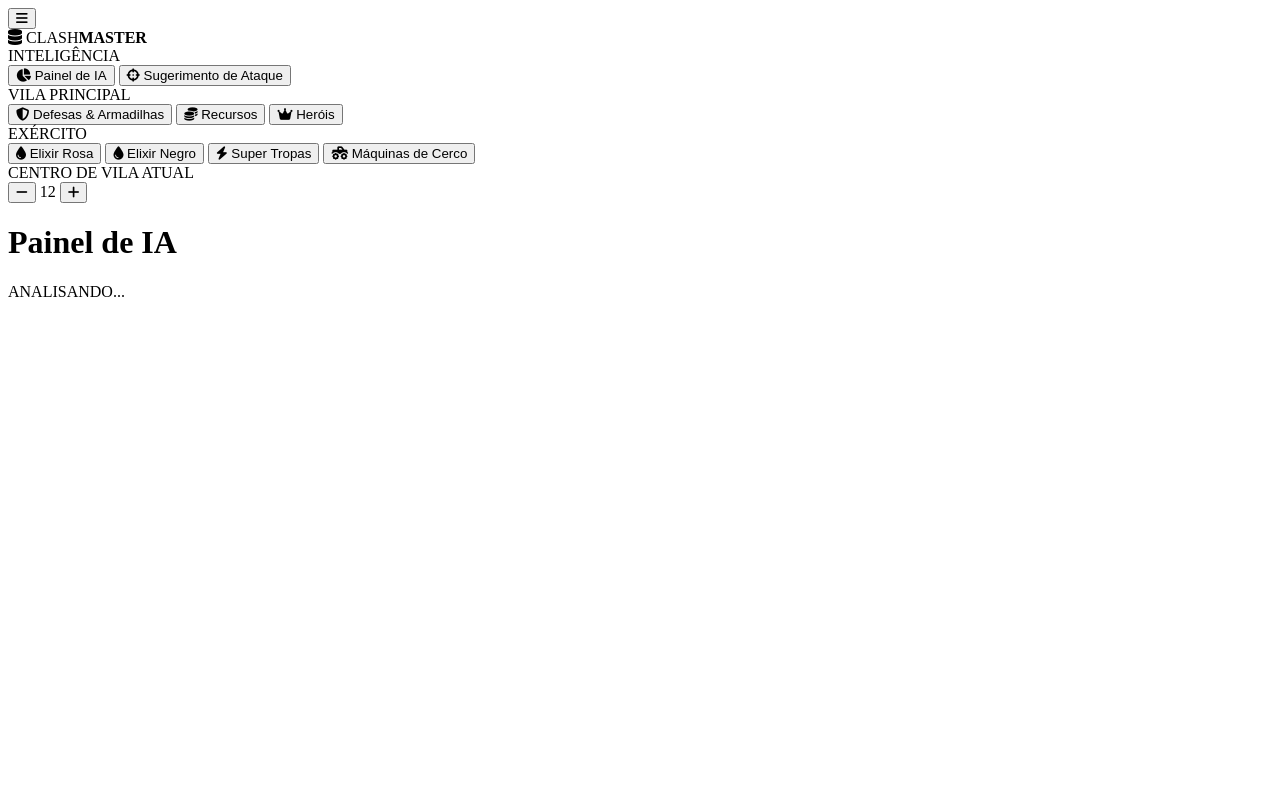
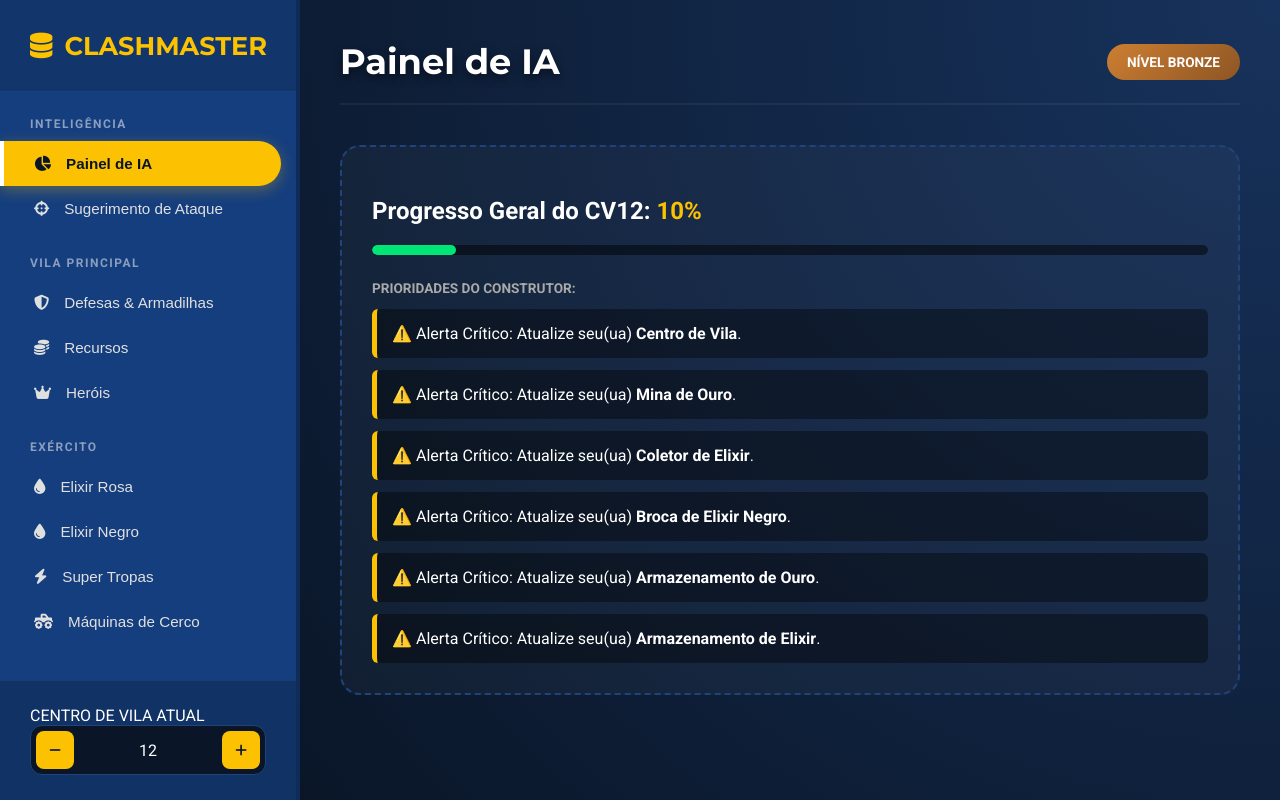
Before and after one commit to GabrielSanches007/clash-of-clans, a plain HTML site: page index.html in a window 1280 px wide. Drawn offline with Linux system fonts and the light colour scheme.

Commit message:
Update index.html

```diff
--- a/index.html
+++ b/index.html
@@ -4,7 +4,10 @@
     <meta charset="UTF-8">
     <meta name="viewport" content="width=device-width, initial-scale=1.0">
     <title>ClashMaster Elite | Intelligence System</title>
+
     <link rel="stylesheet" href="https://cdnjs.cloudflare.com/ajax/libs/font-awesome/6.4.0/css/all.min.css">
+
+    <link rel="stylesheet" href="./css/style.css">
 </head>
 <body>
     <button id="menuToggle" class="mobile-menu-btn">
@@ -50,5 +53,7 @@
             <div id="grid" class="sc-grid"></div>
         </main>
     </div>
+
+    <script src="./js/script.js"></script>
 </body>
 </html>
```
